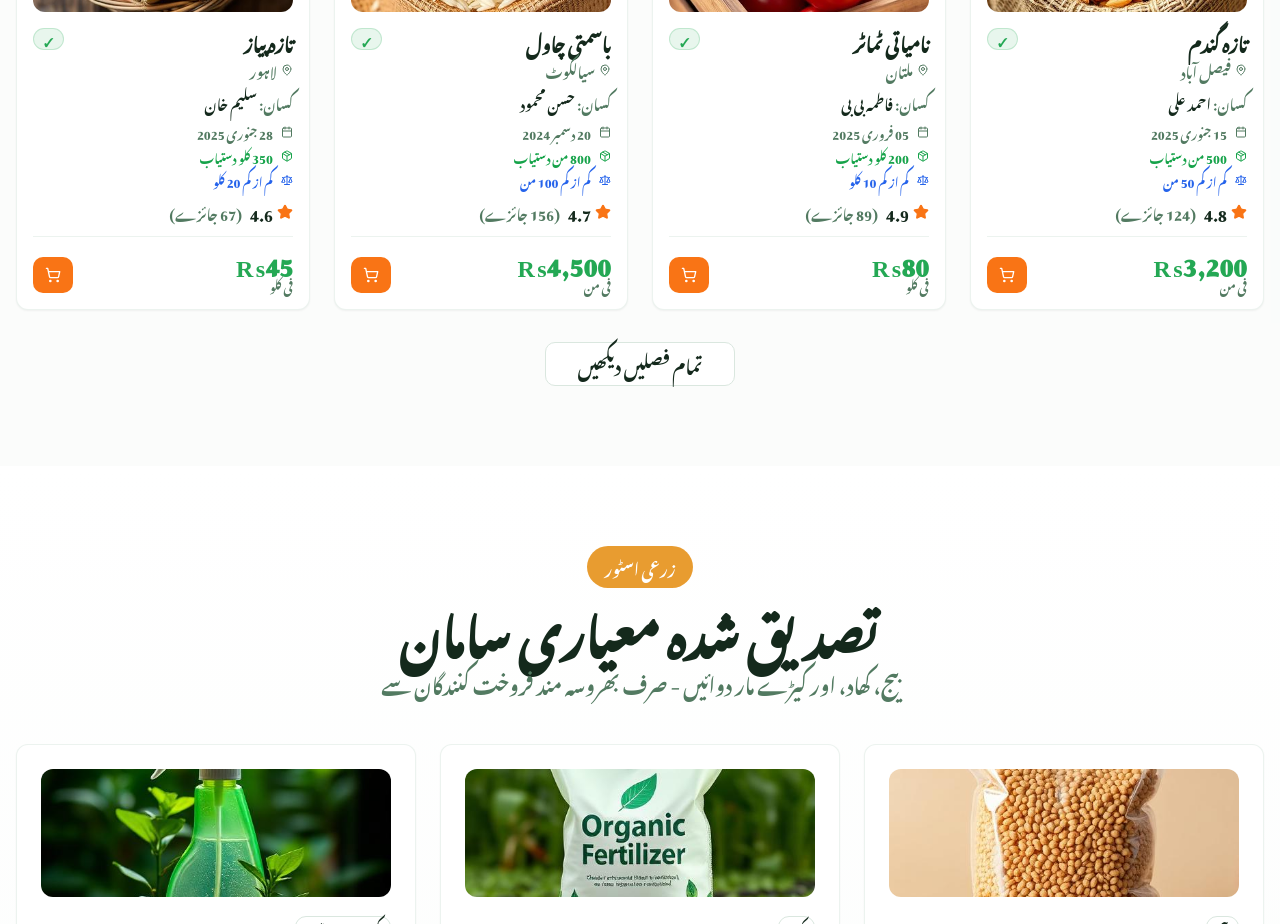
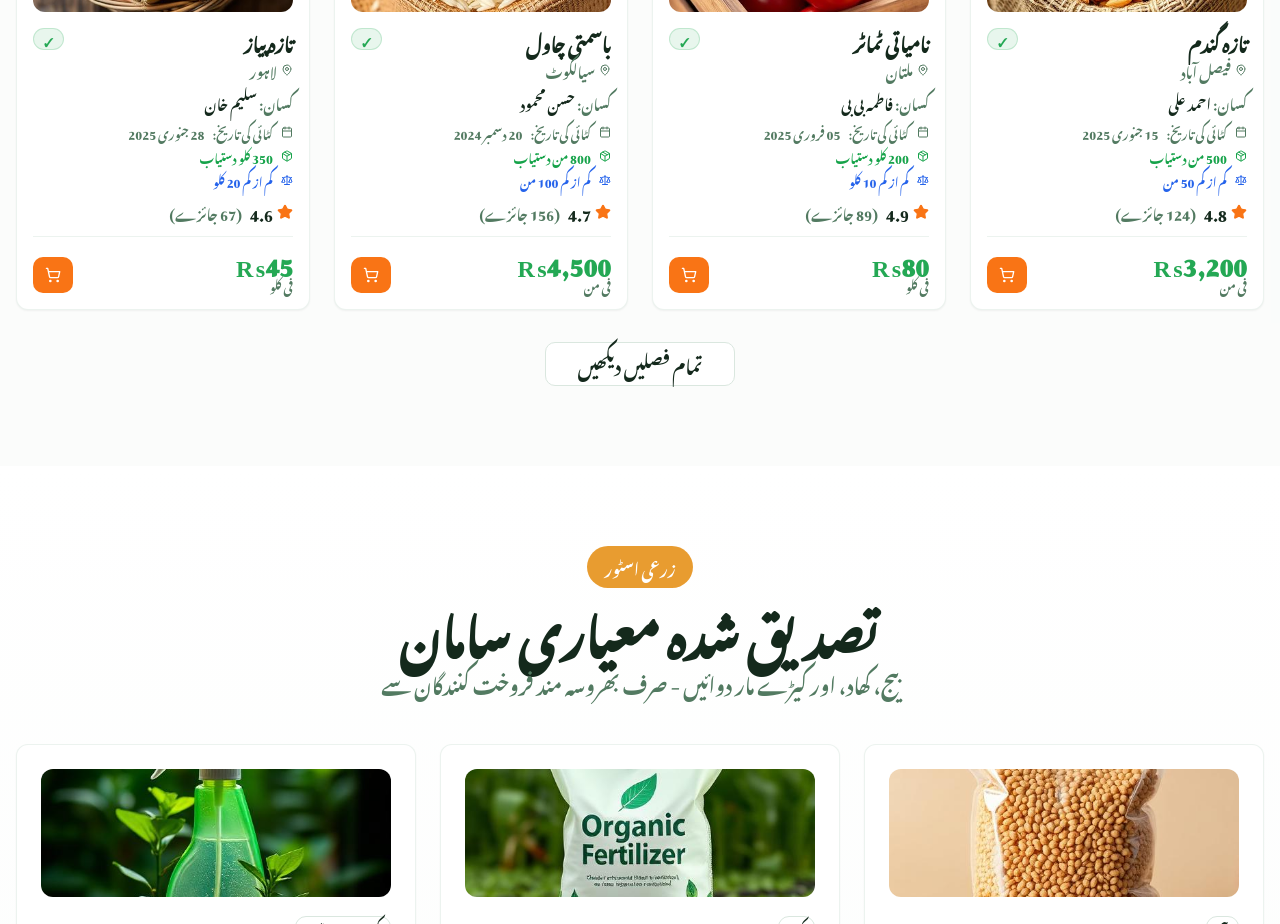
Before and after one commit to Aala-Naqvi12/kisaan-seed-direct, a React (Vite) app: page / in a window 1280 px wide. Shown: the part 2980-3904 px from the top of the page. Built offline with nearby package versions, Linux system fonts and the light colour scheme; the HTML template or start-up script is replaced by a standard one; a web font is replaced by a local one.

Commit message:
Add label for harvest date

```diff
--- a/src/components/MarketplacePreview.tsx
+++ b/src/components/MarketplacePreview.tsx
@@ -398,6 +398,17 @@ const MarketplacePreview = () => {
                   <div className="space-y-2">
                     <div className="flex items-center gap-2 text-xs text-muted-foreground">
                       <Calendar className="h-3 w-3" />
+                      <span className="font-medium">
+                        {t({
+                          ur: "کٹائی کی تاریخ:",
+                          en: "Harvest Date:",
+                          pa: "کٹائی دی تاریخ:",
+                          sd: "فصل جي تاريخ:",
+                          ps: "د حاصل نیټه:",
+                          bal: "کٹائی ءِ تاریخ:",
+                          shina: "کٹائی جی تاریخ:"
+                        })}
+                      </span>
                       <span>{product.harvestDate}</span>
                     </div>
                     <div className="flex items-center gap-2 text-xs text-green-600">
```
